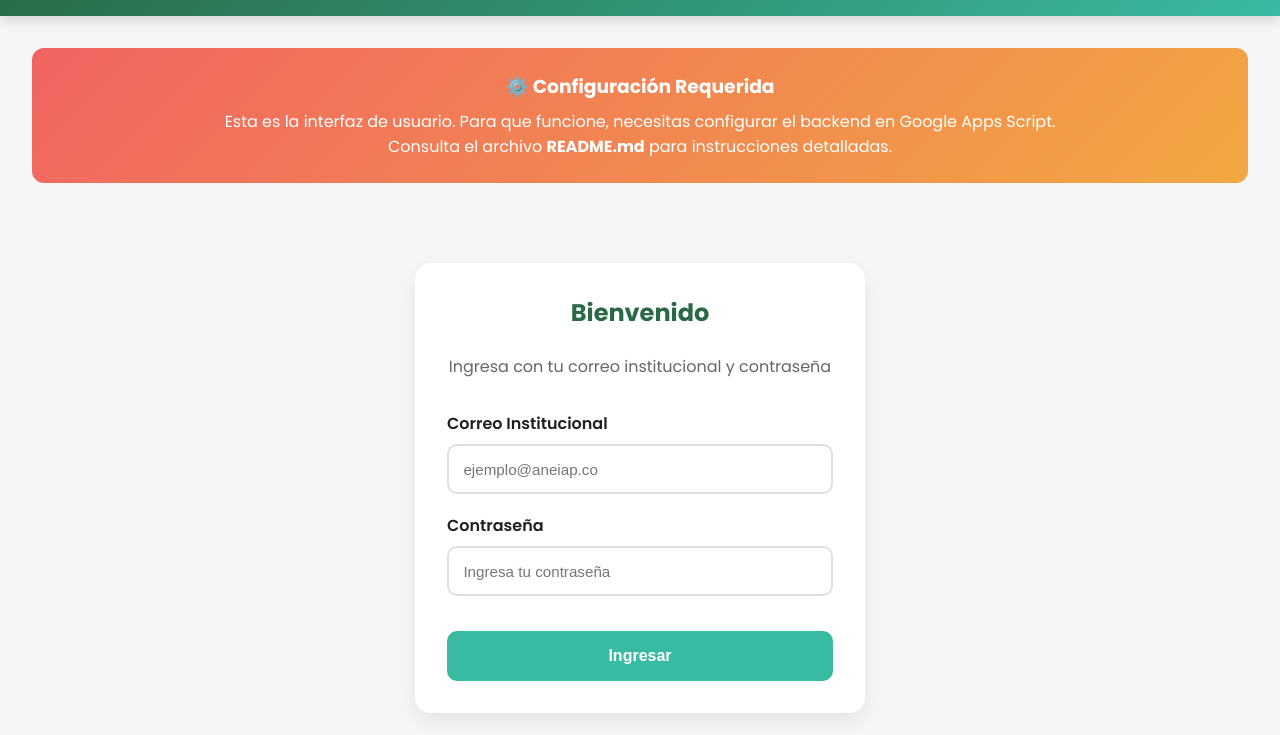
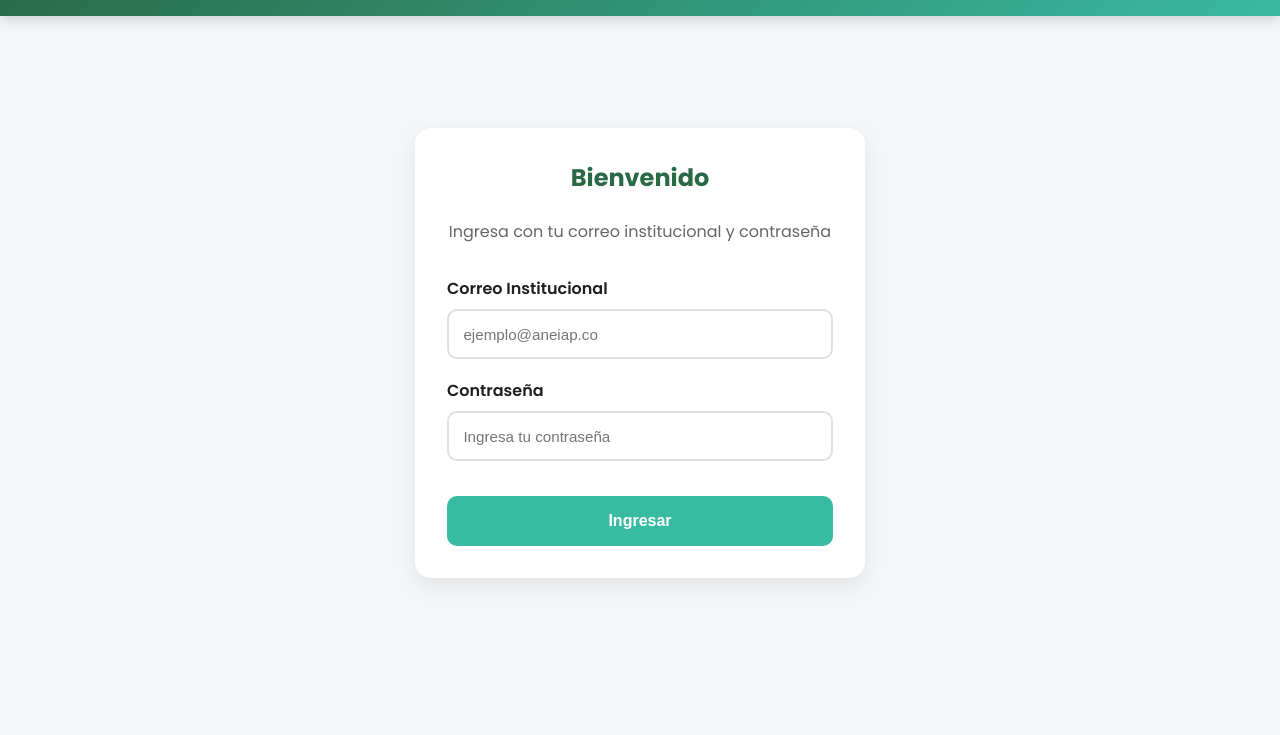
Before and after one commit to julianzuniga-oss/UNIGUAJIRA, a plain HTML site: page index.html in a window 1280 px wide. Shown: the part 53-788 px from the top of the page. Drawn offline with Linux system fonts and the light colour scheme.

Commit message:
Remove configuration notice from index.html
Removed configuration notice from the main HTML file.

```diff
--- a/index.html
+++ b/index.html
@@ -643,13 +643,6 @@
 </header>
 
 <main>
-  <!-- AVISO DE CONFIGURACIÓN -->
-  <div class="config-notice">
-    <h3>⚙️ Configuración Requerida</h3>
-    <p>Esta es la interfaz de usuario. Para que funcione, necesitas configurar el backend en Google Apps Script.</p>
-    <p>Consulta el archivo <strong>README.md</strong> para instrucciones detalladas.</p>
-  </div>
-
   <!-- LOGIN -->
   <section id="loginSection" class="login-container card">
     <h2>Bienvenido</h2>
```
